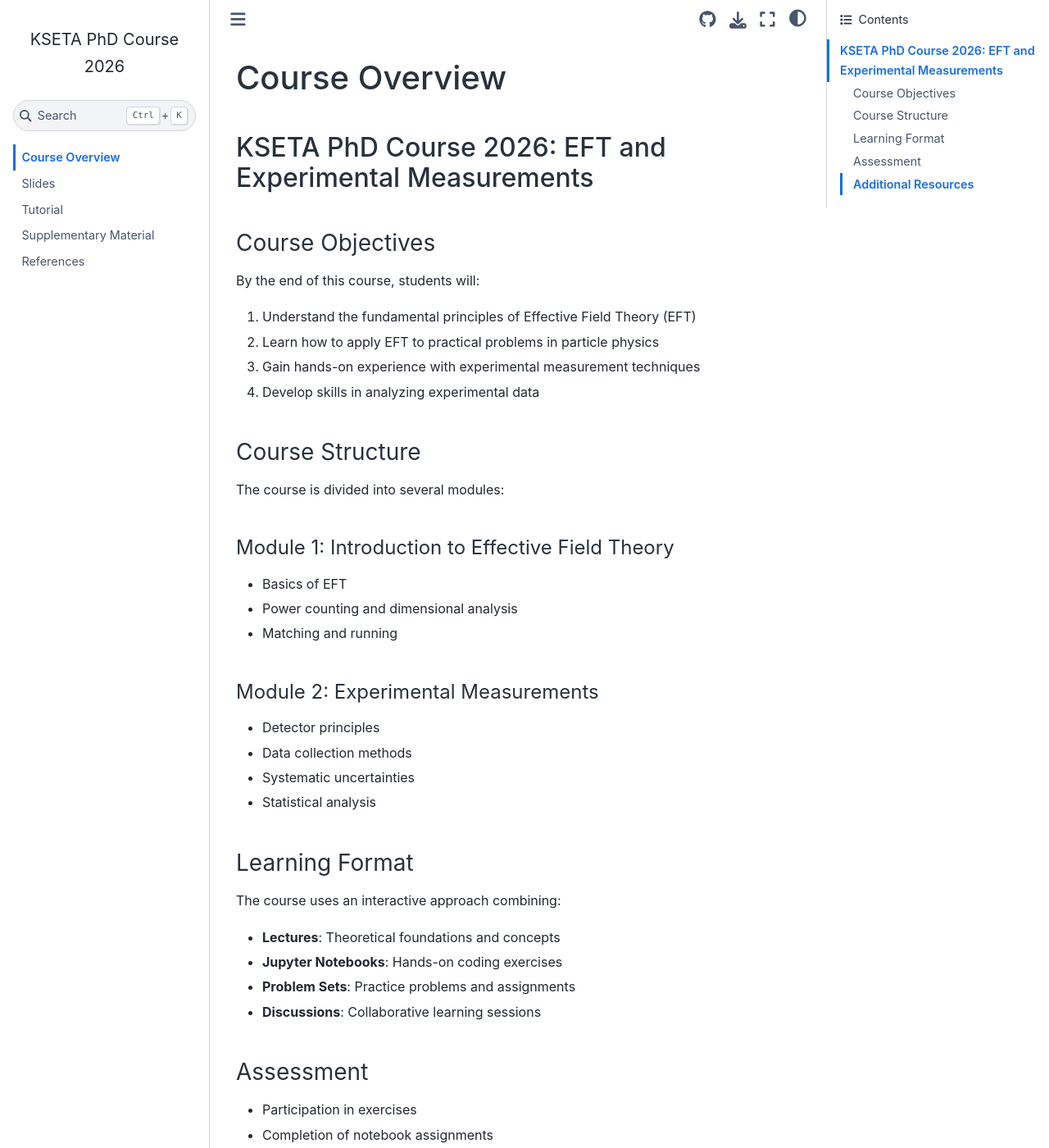
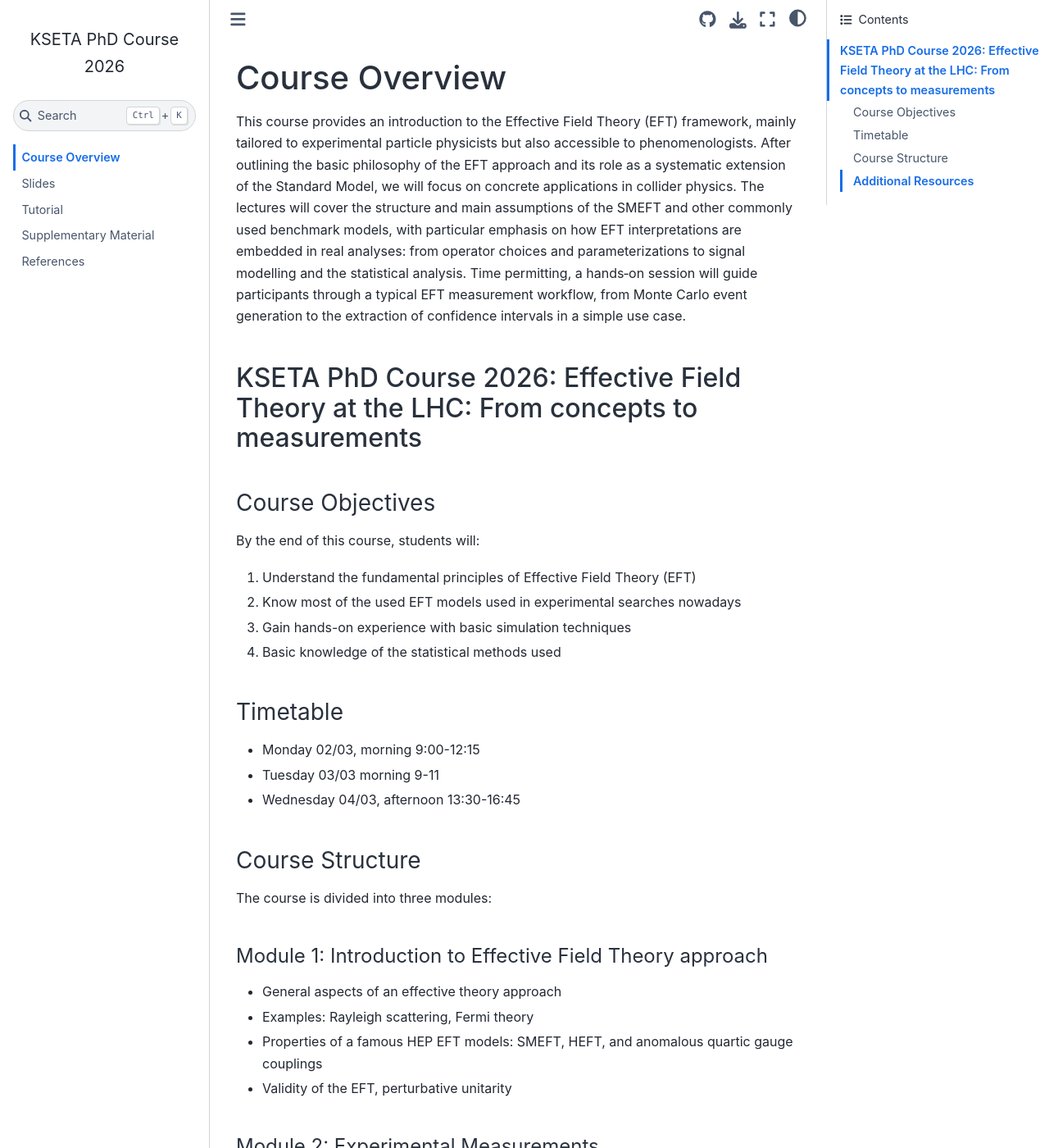
Before and after one commit to mpresill/KSETA_2026, a Jupyter Book: the page built from course_overview.md, in a window 1280 px wide and 1400 px high. Shown: the whole window at 82% size. Built offline with Jupyter Book 1.0.4 settings and Sphinx 7.4.7 and the Sphinx Book theme 1.1.4, drawn with Linux system fonts in a browser that asks for light colours; pages that are not in the unit, such as notebooks, are missing from menus; some of the changed text lies outside the part shown.

Commit message:
Revise course overview and structure for 2026
Updated course overview for KSETA PhD Course 2026, including new modules and course objectives.

```diff
--- a/course_overview.md
+++ b/course_overview.md
@@ -1,44 +1,50 @@
 # Course Overview
 
-## KSETA PhD Course 2026: EFT and Experimental Measurements
+This course provides an introduction to the Effective Field Theory (EFT) framework, mainly tailored to experimental particle physicists but also accessible to phenomenologists. After outlining the basic philosophy of the EFT approach and its role as a systematic extension of the Standard Model, we will focus on concrete applications in collider physics. The lectures will cover the structure and main assumptions of the SMEFT and other commonly used benchmark models, with particular emphasis on how EFT interpretations are embedded in real analyses: from operator choices and parameterizations to signal modelling and the statistical analysis. Time permitting, a hands‑on session will guide participants through a typical EFT measurement workflow, from Monte Carlo event generation to the extraction of confidence intervals in a simple use case.
+
+## KSETA PhD Course 2026: Effective Field Theory at the LHC: From concepts to measurements
 
 ### Course Objectives
 
 By the end of this course, students will:
 
 1. Understand the fundamental principles of Effective Field Theory (EFT)
-2. Learn how to apply EFT to practical problems in particle physics
-3. Gain hands-on experience with experimental measurement techniques
-4. Develop skills in analyzing experimental data
+2. Know most of the used EFT models used in experimental searches nowadays
+4. Gain hands-on experience with basic simulation techniques
+5. Basic knowledge of the statistical methods used
+
+### Timetable
+
+- Monday 02/03, morning 9:00-12:15
+- Tuesday 03/03 morning 9-11
+- Wednesday 04/03, afternoon 13:30-16:45
 
 ### Course Structure
 
-The course is divided into several modules:
+The course is divided into three modules:
 
-#### Module 1: Introduction to Effective Field Theory
-- Basics of EFT
-- Power counting and dimensional analysis
-- Matching and running
+#### Module 1: Introduction to Effective Field Theory approach
+- General aspects of an effective theory approach
+- Examples: Rayleigh scattering, Fermi theory
+- Properties of a famous HEP EFT models: SMEFT, HEFT, and anomalous quartic gauge couplings
+- Validity of the EFT, perturbative unitarity
 
 #### Module 2: Experimental Measurements
-- Detector principles
-- Data collection methods
-- Systematic uncertainties
+- Refresher: collider physics and data analysis for new physics phenomena
+- EFT approach in LHC searches:
+- General comments on the experimental approach for EFT searches
+- DIM-6: top quark couplings measurements in EFT approach
+- Dim-8: EW physics prototype in VBS measurements
+
+#### Module 3: Statistical approaches
+- Statistical methods commonly used
+- Dealing with many degrees of freedom: PCA
+- ML based inference
+
+#### Hand-on session
+- MC simulation with Madgraph
+- Reinterpretation of Run 2 measurement in Rivet
 - Statistical analysis
-
-### Learning Format
-
-The course uses an interactive approach combining:
-- **Lectures**: Theoretical foundations and concepts
-- **Jupyter Notebooks**: Hands-on coding exercises
-- **Problem Sets**: Practice problems and assignments
-- **Discussions**: Collaborative learning sessions
-
-### Assessment
-
-- Participation in exercises
-- Completion of notebook assignments
-- Final project
 
 ### Additional Resources
 
```
